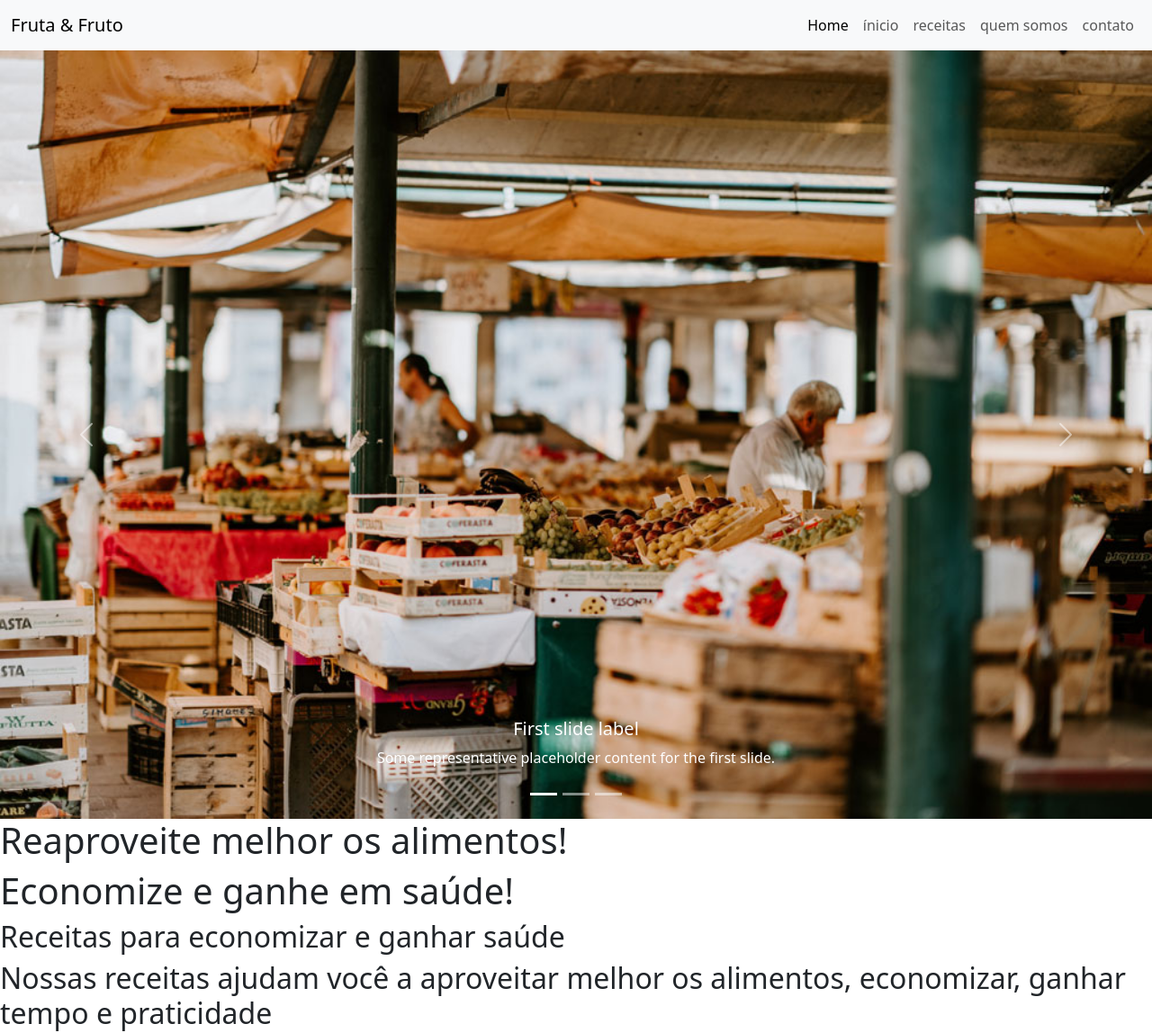
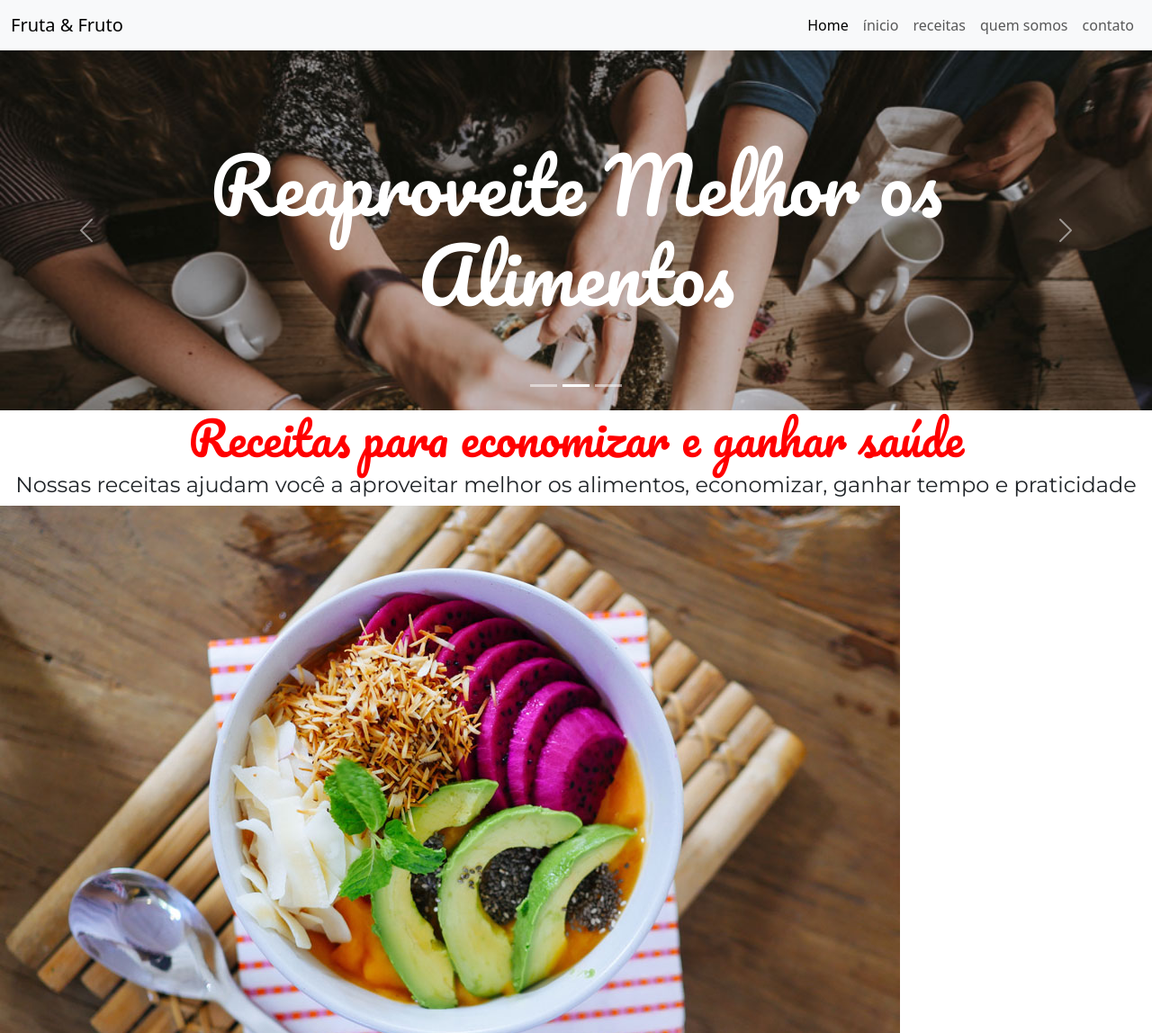
Before and after one commit to fabricio-hunt/Bootstrap-4-criando-uma-landing-page-responsiva, a plain HTML site: page projeto-base/index.html in a window 1280 px wide. Shown: the top 1148 px of the page at 90% size. Drawn offline with nearby package versions, Linux system fonts and the light colour scheme.

Commit message:
atualização carrossel

```diff
--- a/projeto-base/index.html
+++ b/projeto-base/index.html
@@ -9,7 +9,10 @@
   <link href="https://cdn.jsdelivr.net/npm/bootstrap@5.3.0-alpha1/dist/css/bootstrap.min.css" rel="stylesheet" integrity="sha384-GLhlTQ8iRABdZLl6O3oVMWSktQOp6b7In1Zl3/Jr59b6EGGoI1aFkw7cmDA6j6gD" crossorigin="anonymous">
 </head>
 
+
 <body>
+
+  <div class="main-container">
 
 <header>
  <!--Menu Navbar Bootstrap-->
@@ -31,32 +34,29 @@
   </div>
 </nav> <!--Menu Navbar Bootstrap-->
 
-<div id="carouselExampleCaptions" class="carousel slide"> <!--Carousel Slid-->
+<div id="carouselExampleCaptions" class="carousel slide" data-bs-ride="carousel" data-bs-interval="3000"> <!--Caroussel Slid-->
   <div class="carousel-indicators">
     <button type="button" data-bs-target="#carouselExampleCaptions" data-bs-slide-to="0" class="active" aria-current="true" aria-label="Slide 1"></button>
     <button type="button" data-bs-target="#carouselExampleCaptions" data-bs-slide-to="1" aria-label="Slide 2"></button>
     <button type="button" data-bs-target="#carouselExampleCaptions" data-bs-slide-to="2" aria-label="Slide 3"></button>
   </div>
   <div class="carousel-inner">
-    <div class="carousel-item active">
+    <div class="carousel-item active imagem-carrossel">
       <img src="/projeto-base/src/img/carrossel-img1.jpg" class="d-block w-100" alt="...">
-      <div class="carousel-caption d-none d-md-block">
-        <h5>First slide label</h5>
-        <p>Some representative placeholder content for the first slide.</p>
+      <div class="carousel-caption d-none d-md-block h-75" >
+        <h1 class="titulo">Reaproveite Melhor os Alimentos</h1>
       </div>
     </div>
-    <div class="carousel-item">
+    <div class="carousel-item imagem-carrossel">
       <img src="/projeto-base/src/img/carrossel-img2.jpg" class="d-block w-100" alt="...">
-      <div class="carousel-caption d-none d-md-block">
-        <h5>Second slide label</h5>
-        <p>Some representative placeholder content for the second slide.</p>
+      <div class="carousel-caption d-none d-md-block  h-75">
+        <h1 class="titulo">Reaproveite Melhor os Alimentos</h1>
       </div>
     </div>
-    <div class="carousel-item">
+    <div class="carousel-item imagem-carrossel">
       <img src="/projeto-base/src/img/carrossel-img1.jpg" class="d-block w-100" alt="...">
-      <div class="carousel-caption d-none d-md-block">
-        <h5>Third slide label</h5>
-        <p>Some representative placeholder content for the third slide.</p>
+      <div class="carousel-caption d-none d-md-block  h-75">
+        <h1 class="titulo">Reaproveite Melhor os Alimentos</h1>
       </div>
     </div>
   </div>
@@ -71,12 +71,8 @@
 </div> <!-- Fim Carousel Slid-->
 </header>
 
-
-  <h1>Reaproveite melhor os alimentos!</h1>
-  <h1>Economize e ganhe em saúde!</h1>
-
-  <h2>Receitas para economizar e ganhar saúde</h2>
-  <h2>Nossas receitas ajudam você a aproveitar melhor os alimentos, economizar, ganhar tempo e praticidade</h2>
+  <h3 class="titulo-conteudo">Receitas para economizar e ganhar saúde</h3>
+  <h4>Nossas receitas ajudam você a aproveitar melhor os alimentos, economizar, ganhar tempo e praticidade</h4>
 
   <img src="src/img/receita-abacate.jpg" alt="tigela com salada de abacate, vista superior">
   <h3>Tigela de abacate</h3>
@@ -106,6 +102,9 @@
   <p>contato:<a href="mailto:email@frutafruto.com.br">email@frutafruto.com.br</a></p>
 
 
+</div>
+
+
 <!--Boostrap CDN-->
   <script src=""></script>
   <script src="https://cdn.jsdelivr.net/npm/@popperjs/core@2.11.6/dist/umd/popper.min.js" integrity="sha384-oBqDVmMz9ATKxIep9tiCxS/Z9fNfEXiDAYTujMAeBAsjFuCZSmKbSSUnQlmh/jp3" crossorigin="anonymous"></script>
@@ -114,4 +113,7 @@
 
 
 </body>
+
+
+<script src="index.js"></script>
 </html>
--- /dev/null
+++ b/projeto-base/index.js
@@ -0,0 +1,5 @@
+$(document).ready(function(){
+    $('#carouselExampleCaptions').carousel({
+      interval: 1000
+    });
+  });
--- a/projeto-base/src/style.css
+++ b/projeto-base/src/style.css
@@ -0,0 +1,68 @@
+/*reser css*/
+@import url('https://fonts.googleapis.com/css2?family=Krona+One&family=Montserrat:wght@300;400&family=Pacifico&display=swap');
+body{
+
+    margin: 0;
+    padding: 0;
+    overflow: hidden;
+}
+
+/*
+
+.navbar-brand{
+    font-family: 'Pacifico', cursive;
+    color: rgb(35, 2, 2);
+    font-size: .10em;
+}*/
+
+.titulo{
+
+font-family: 'Pacifico', cursive;
+font-size: 5.2em;
+text-align: center;
+}
+
+.titulo-h2{
+
+font-family: 'Pacifico', cursive;
+text-align: center;
+}
+
+.titulo-conteudo{
+
+font-family: 'Pacifico', cursive;
+color: red;
+text-align: center;
+font-size: 3.2em;
+}
+
+h4{
+
+    text-align: center;
+    color: aliceblue;
+    font-family: 'Montserrat';
+}
+
+
+
+.main-container{
+
+}
+
+.imagem-carrossel{
+ height: 400px;
+ width: auto;
+ object-position:0 150%;
+ object-fit: cover; /* preencher container respeitando o espaço*/
+ overflow-y: hidden;
+}
+
+.carousel-caption .d-none d-md-block h1{
+
+    font-family: 'Montserrat', sans-serif;
+}
+
+header{
+
+    background-color: #fff;
+}
```
